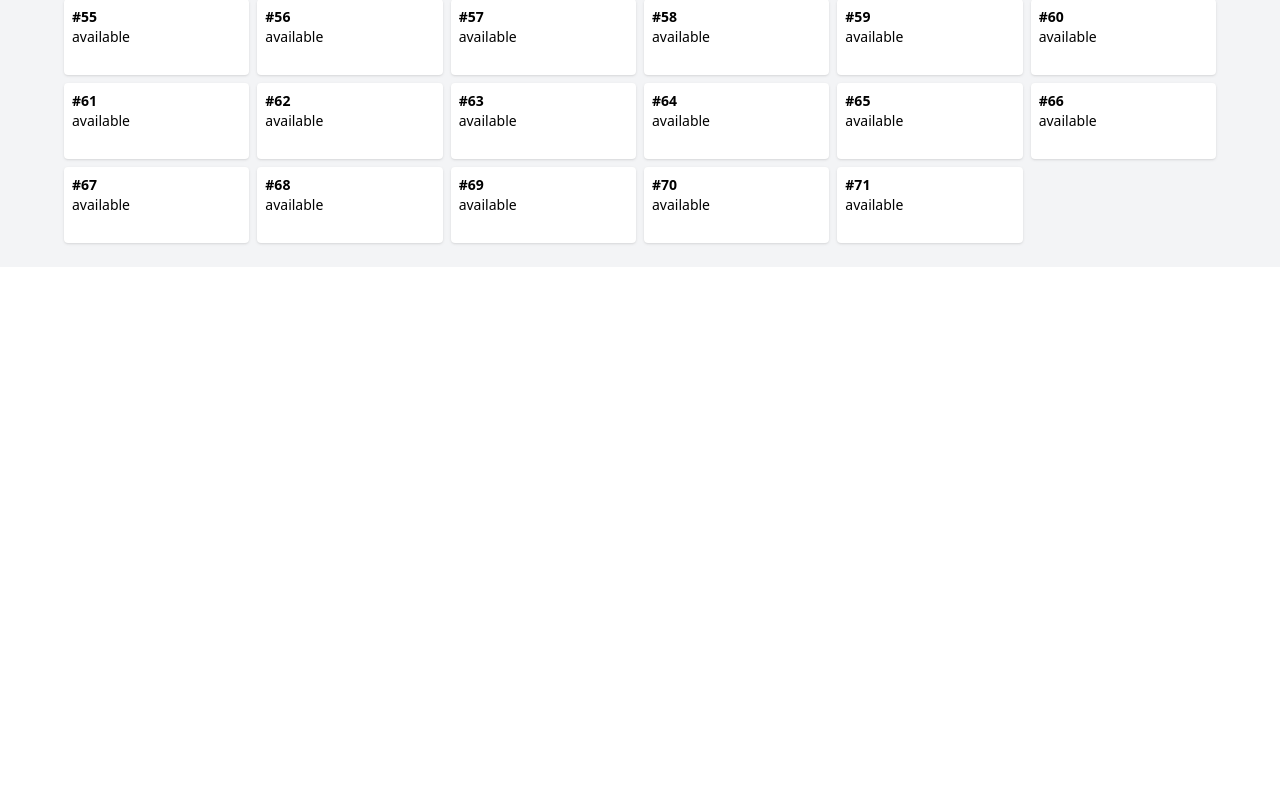
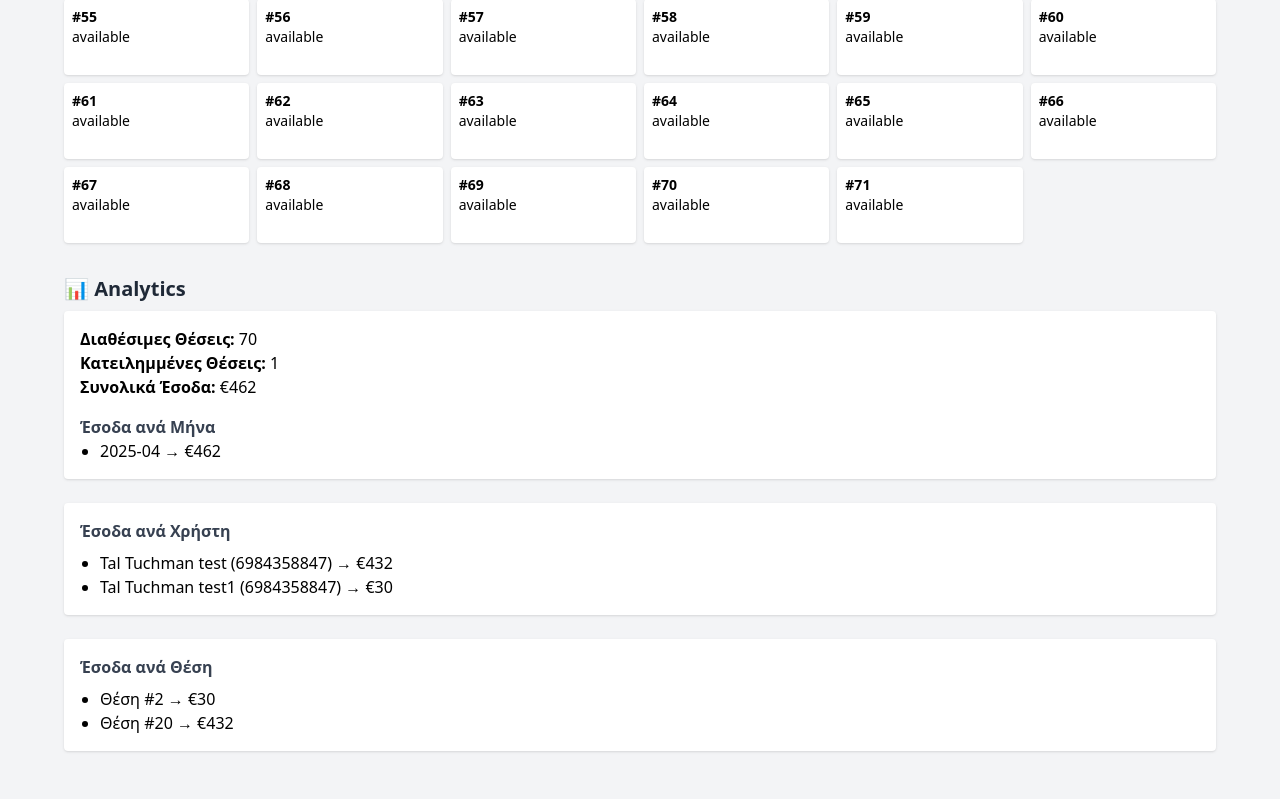
Before and after one commit to TalTuchman/parking-reservation-app, a Flask app: page /admin in a window 1280 px wide. Shown: the part 1147-1946 px from the top of the page. Before the commit the page ends 1394 px from the top, so only its background shows below. Run offline with Flask 3, Linux system fonts and the light colour scheme; a user stored in the database is signed in; data comes from the database, SQL or seed files in the repository; some libraries are stand-ins or nearby versions.

Commit message:
add analytics to admin

```diff
--- a/templates/admin.html
+++ b/templates/admin.html
@@ -65,6 +65,37 @@
         </div>
       {% endfor %}
     </div>
+    <h2 class="text-xl font-semibold mt-8 mb-2 text-gray-800">📊 Analytics</h2>
+    <div class="bg-white p-4 rounded shadow mb-6">
+      <p><strong>Διαθέσιμες Θέσεις:</strong> {{ available_spots }}</p>
+      <p><strong>Κατειλημμένες Θέσεις:</strong> {{ occupied_spots }}</p>
+      <p><strong>Συνολικά Έσοδα:</strong> €{{ total_income }}</p>
+
+      <h3 class="mt-4 font-semibold text-gray-700">Έσοδα ανά Μήνα</h3>
+      <ul class="list-disc ml-5">
+        {% for row in monthly_income %}
+          <li>{{ row[0] }} → €{{ row[1] }}</li>
+        {% endfor %}
+      </ul>
+    </div>
+
+    <div class="bg-white p-4 rounded shadow mb-6">
+      <h3 class="font-semibold text-gray-700 mb-2">Έσοδα ανά Χρήστη</h3>
+      <ul class="list-disc ml-5">
+        {% for row in user_income %}
+          <li>{{ row[0] }} ({{ row[1] }}) → €{{ row[2] }}</li>
+        {% endfor %}
+      </ul>
+    </div>
+
+    <div class="bg-white p-4 rounded shadow mb-6">
+      <h3 class="font-semibold text-gray-700 mb-2">Έσοδα ανά Θέση</h3>
+      <ul class="list-disc ml-5">
+        {% for row in spot_income %}
+          <li>Θέση #{{ row[0] }} → €{{ row[1] }}</li>
+        {% endfor %}
+      </ul>
+    </div>
   </div>
 </body>
 </html>
```
